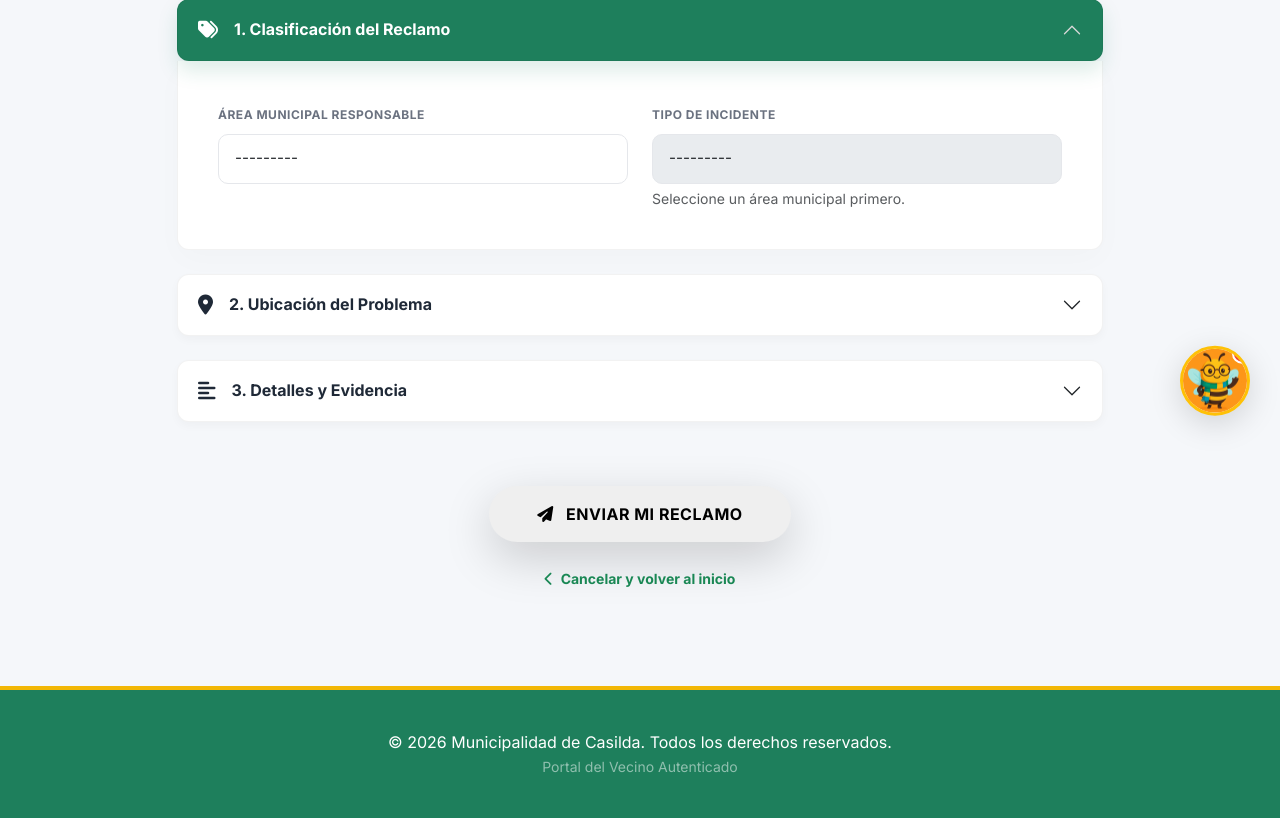
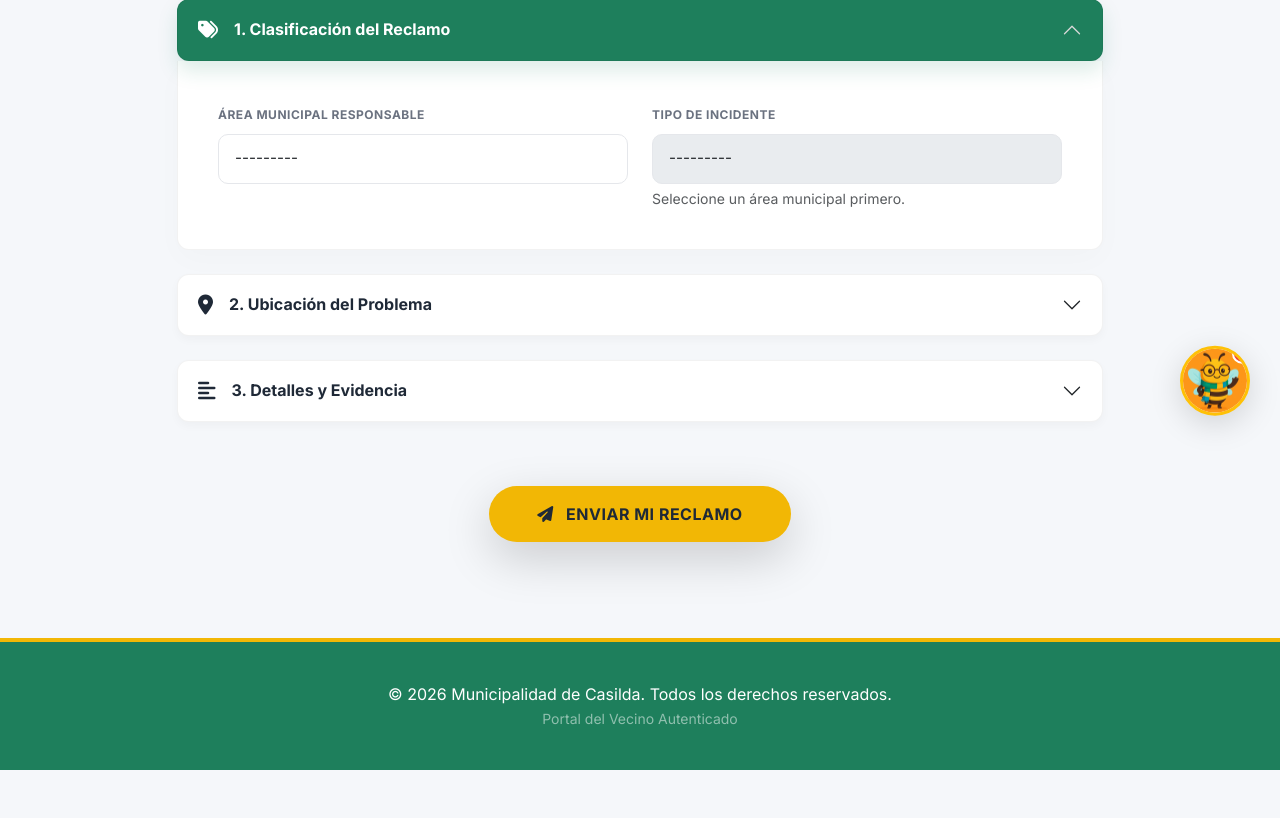
Before and after one commit to markoszanini/ver, a Django app: page /reclamos/nuevo/ in a window 1280 px wide. Shown: the part 351-1169 px from the top of the page. After the commit the page ends 1121 px from the top, so only its background shows below. Run offline with Django 5.2, Linux system fonts and the light colour scheme; a user stored in the database is signed in; tables that the repository leaves empty hold one stand-in row (values such as "Sample post").

Commit message:
Refinamiento Final: Boton de envio amarillo y eliminacion de link redundante en Nuevo Reclamo

```diff
--- a/sistema_casilda/reclamos/templates/reclamos/nuevo_reclamo.html
+++ b/sistema_casilda/reclamos/templates/reclamos/nuevo_reclamo.html
@@ -204,14 +204,9 @@
                 </div>
 
                 <div class="text-center mt-5 mb-5 pt-3">
-                    <button type="submit" class="btn-muni btn-lg px-5 shadow-lg border-0 py-3" style="min-width: 250px; font-weight: 800;">
+                    <button type="submit" class="btn-muni btn-muni-primary btn-lg px-5 shadow-lg border-0 py-3 rounded-pill" style="min-width: 250px; font-weight: 800;">
                         <i class="fa-solid fa-paper-plane me-2"></i> ENVIAR MI RECLAMO
                     </button>
-                    <div class="mt-4">
-                        <a href="{% url 'portal:dashboard' %}" class="text-success text-decoration-none fw-bold small">
-                            <i class="fa-solid fa-chevron-left me-1"></i> Cancelar y volver al inicio
-                        </a>
-                    </div>
                 </div>
             </form>
         </div>
```
